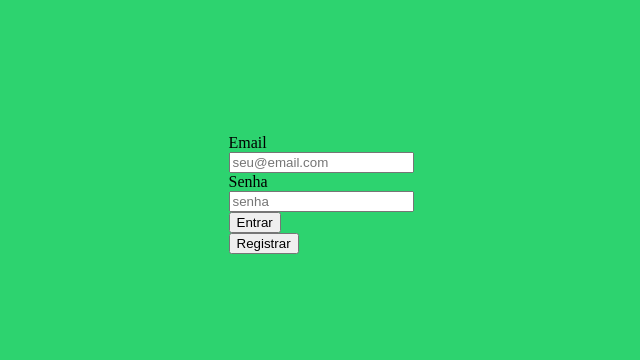
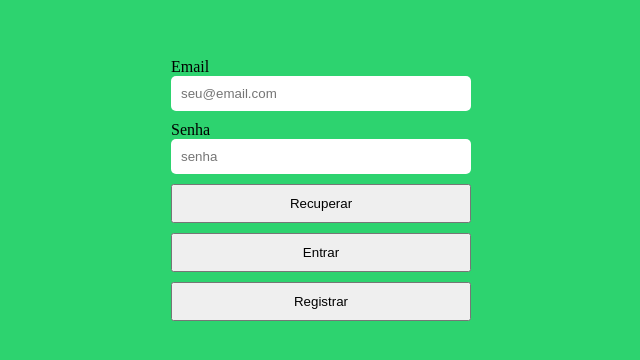
Before and after one commit to ananunesdev/PrimeiroProjetoHTML, a plain HTML site: page index.html in a window 1280 px wide. Shown: the part 214-574 px from the top of the page, without its empty margins (319-959 px from the left). Drawn offline with Linux system fonts and the light colour scheme.

Commit message:
update html
style e class de button

```diff
--- a/index.html
+++ b/index.html
@@ -18,11 +18,15 @@
         </div>
 
         <div>
-            <button type="button" id="entrar" name="entrar">Entrar</button>
+            <button type="button" class="clear" id="recuperar" name="recuperar">Recuperar</button>
         </div>
 
         <div>
-            <button type="button" id="registrar" name="registrar">Registrar</button>
+            <button type="button" class="solid" id="entrar" name="entrar">Entrar</button>
+        </div>
+
+        <div>
+            <button type="button" class="outline" id="registrar" name="registrar">Registrar</button>
         </div>
     </form>
 </body>
@@ -34,5 +38,28 @@
         align-items: center;
         height: 100vh;
     }
+
+    form{
+        width: 300px;
+    }
+
+    input{
+        border: none;
+        border-radius: 5px;
+    }
+
+    input, button{
+        padding: 10px;
+        margin-bottom: 10px;
+        width: -webkit-fill-available;
+    }
+
+    button{
+        cursor: pointer;
+    }
+
+    button:active{
+        opacity: 0.8;
+    }
 </style>
 </html>
```
